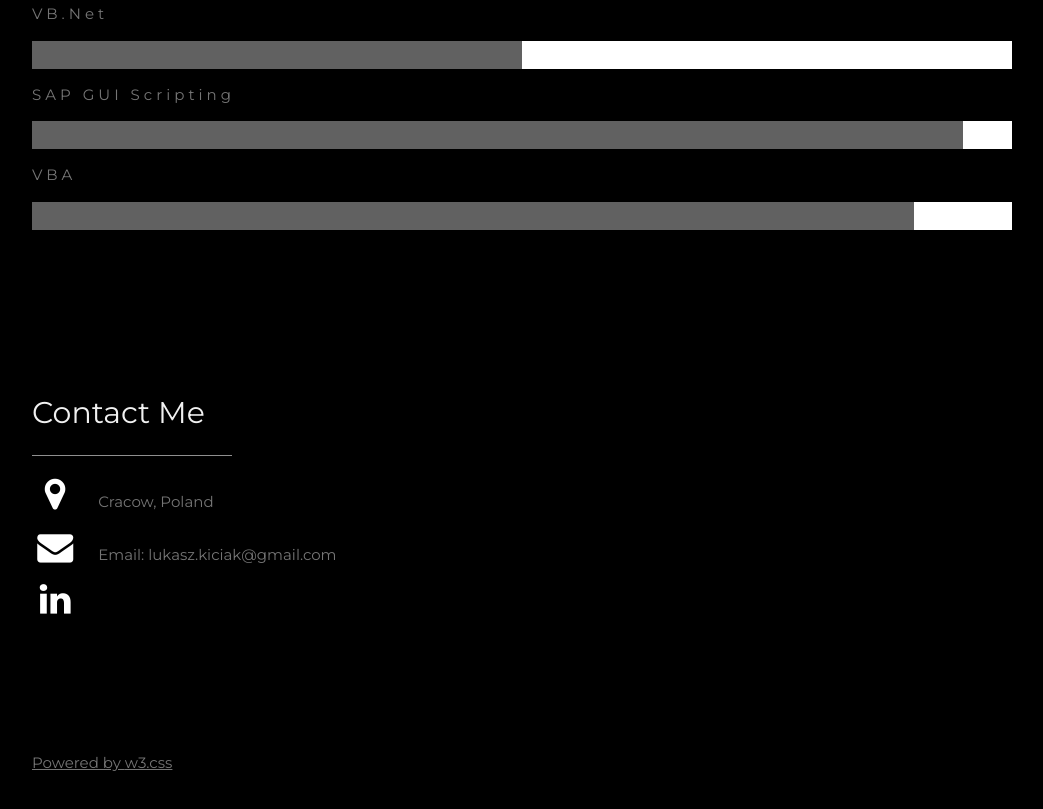
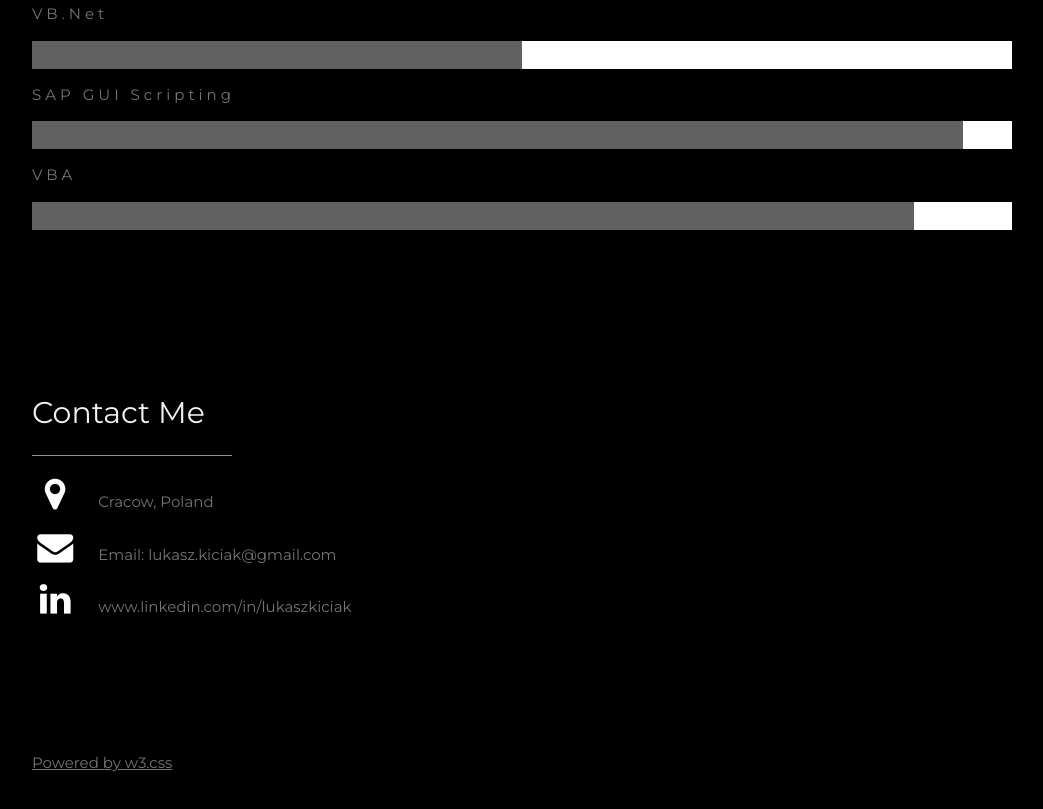
Before and after one commit to lkiciak/aboutMe, a plain HTML site: page index.html in a window 1280 px wide. Shown: the part 1137-1946 px from the top of the page, without its empty margins (178-1221 px from the left). Drawn offline with nearby package versions, Linux system fonts and the light colour scheme.

Commit message:
Update index.html

```diff
--- a/index.html
+++ b/index.html
@@ -95,7 +95,7 @@ Thanks, that I’m able to create complex automation solution using the most eff
     <div class="w3-section">
       <p><i class="fa fa-map-marker fa-fw w3-text-white w3-xxlarge w3-margin-right"></i> Cracow, Poland</p>
       <p><i class="fa fa-envelope fa-fw w3-text-white w3-xxlarge w3-margin-right"> </i> Email: lukasz.kiciak@gmail.com</p>
-      <p><i class="fa fa-linkedin fa-fw w3-text-white w3-xxlarge w3-margin-right"> </i> <a href="www.linkedin.com/in/lukaszkiciak" target="_blank" class="w3-hover-text-green"> </p>
+      <p><i class="fa fa-linkedin fa-fw w3-text-white w3-xxlarge w3-margin-right"> </i> www.linkedin.com/in/lukaszkiciak <a href="www.linkedin.com/in/lukaszkiciak" target="_blank" class="w3-hover-text-green"> </p>
     </div><br>
   </div>
     <!-- Footer -->
```
